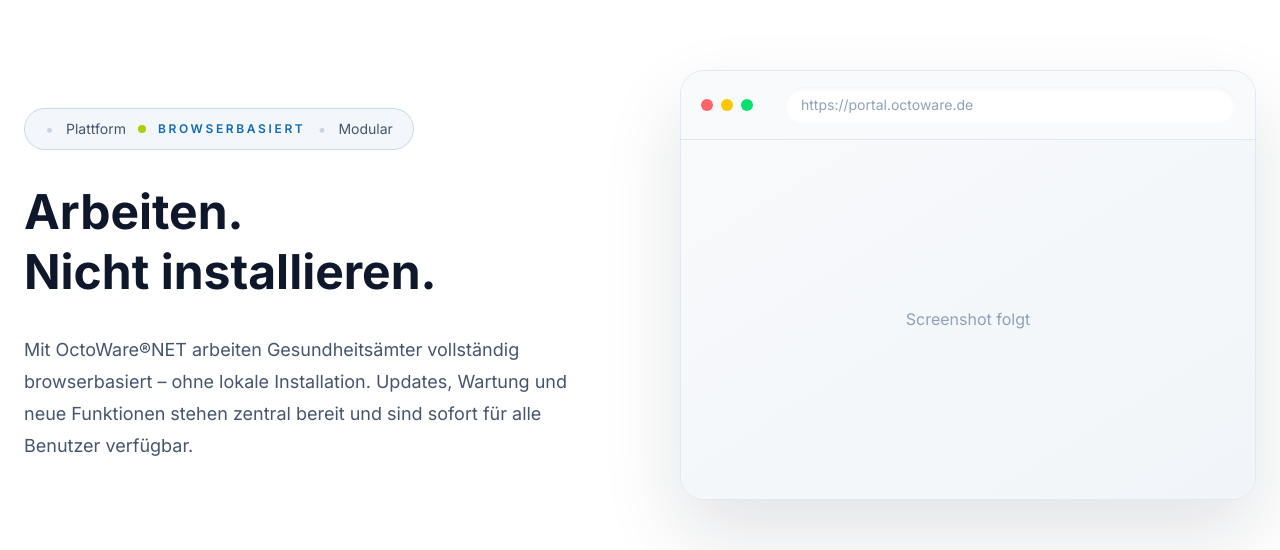
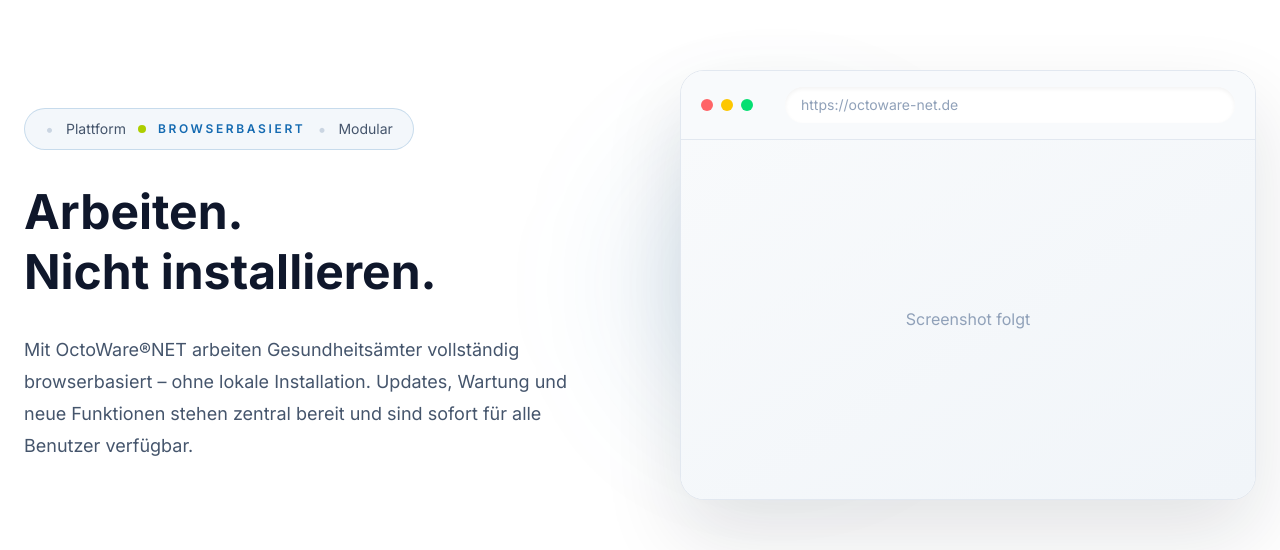
Before and after one commit to weblogger117-art/octoware-website, a Next.js app: page /plattform in a window 1280 px wide. Shown: the part 874-1424 px from the top of the page. Built offline with nearby package versions, Linux system fonts and the light colour scheme.

Commit message:
Update BrowserBased.tsx

```diff
--- a/components/sections/platform/BrowserBased.tsx
+++ b/components/sections/platform/BrowserBased.tsx
@@ -84,10 +84,38 @@ export default function BrowserBased() {
 </div>
           {/* Rechte Seite */}
 
-<div className="relative">
+<div
+  className="
+    relative
+    transition-transform
+    duration-700
+    hover:-translate-y-2
+  "
+>
+
+<div
+  className="
+    absolute
+    -left-12
+    top-1/2
+
+    h-72
+    w-72
+
+    -translate-y-1/2
+
+    rounded-full
+
+    bg-[#146ab1]/10
+
+    blur-3xl
+  "
+/>
 
   <div
     className="
+      relative
+      z-10
       overflow-hidden
       rounded-3xl
       border
@@ -131,7 +159,7 @@ export default function BrowserBased() {
           shadow-inner
         "
       >
-        https://portal.octoware.de
+        https://octoware-net.de
       </div>
 
     </div>
```
